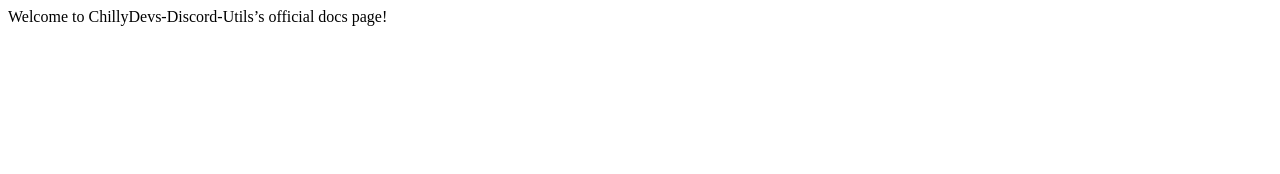
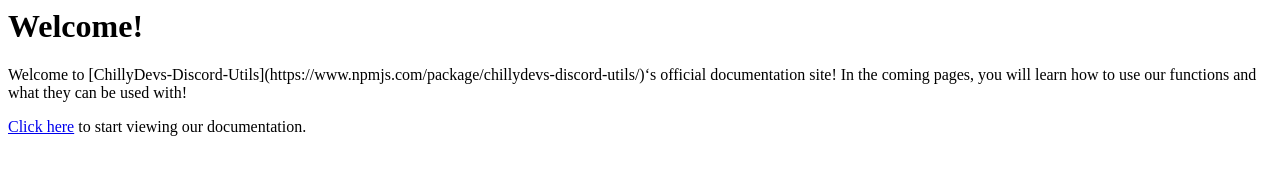
Before and after one commit to chillydevs-discord-utils/chillydevs-discord-utils.github.io, a plain HTML site: page docs/index.html in a window 1280 px wide. Drawn offline with Linux system fonts and the light colour scheme.

Commit message:
Update index.html

```diff
--- a/docs/index.html
+++ b/docs/index.html
@@ -1 +1,5 @@
-<p>Welcome to ChillyDevs-Discord-Utils’s official docs page!</p>
+<h1>Welcome!</h1>
+<p>Welcome to [ChillyDevs-Discord-Utils](https://www.npmjs.com/package/chillydevs-discord-utils/)‘s official documentation site!
+In the coming pages, you will learn how to use our functions and what they can be used with!</p>
+
+<p><a href="https://ChillyDevs.github.io/ChillyDevs-Discord-Utils/contents.md">Click here</a> to start viewing our documentation.</p>
```
